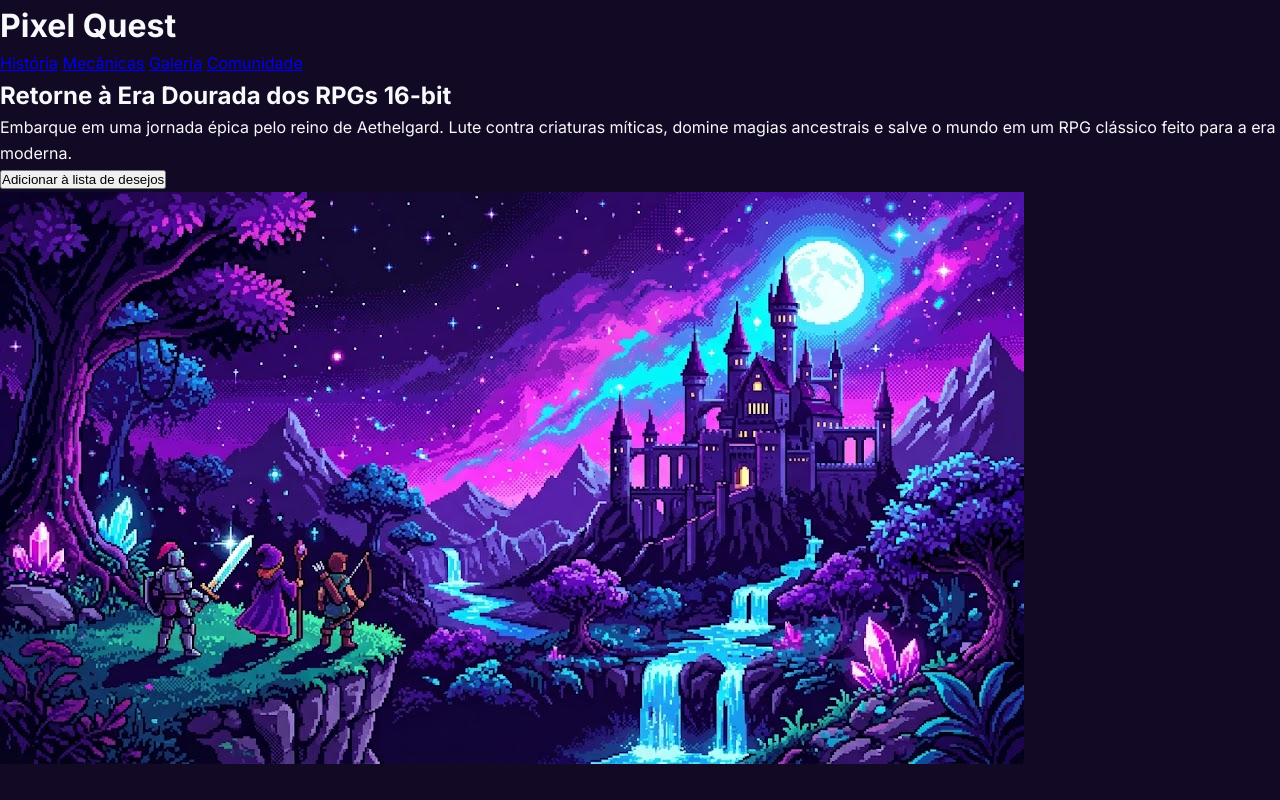
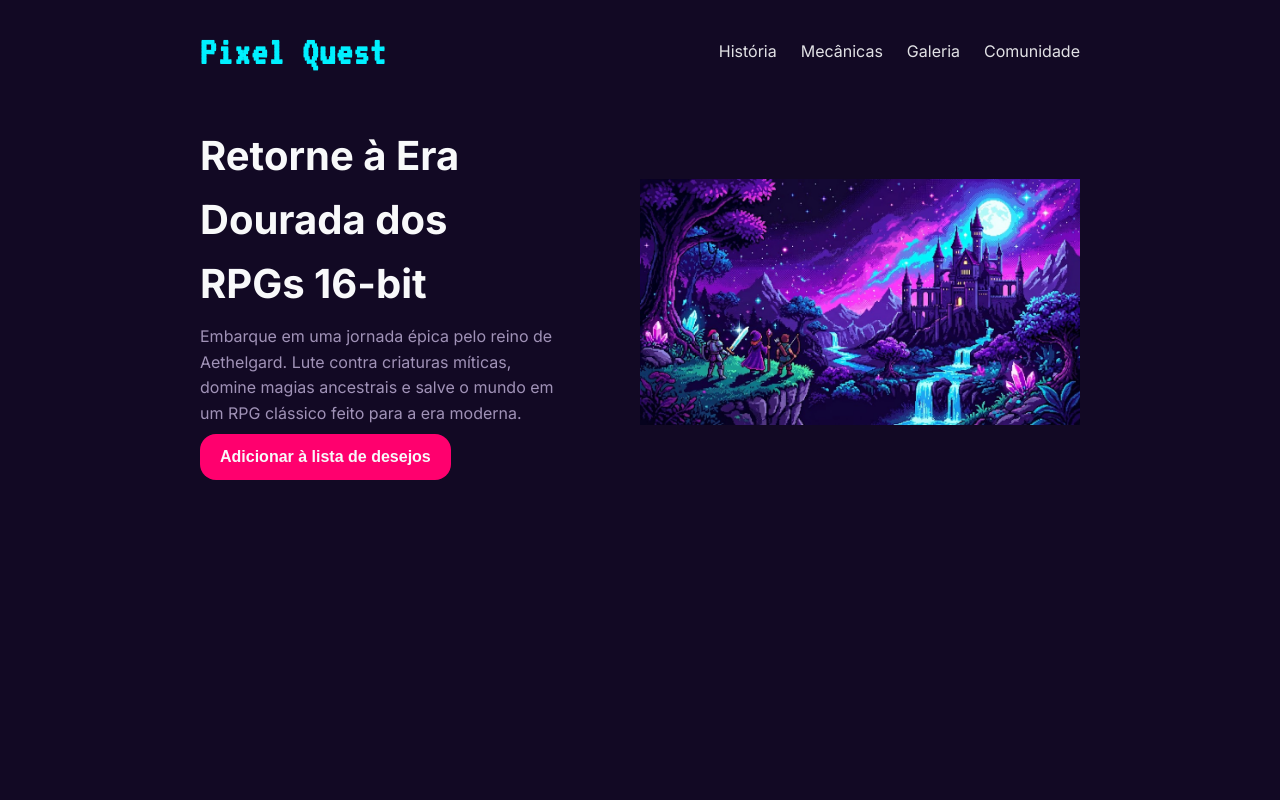
Before and after one commit to vinilossi/pixel-quest, a plain HTML site: page index.html in a window 1280 px wide. Drawn offline with Linux system fonts and the light colour scheme.

Commit message:
feat: add HTML and CSS styling for header and hero section

```diff
--- /dev/null
+++ b/css/header.css
@@ -0,0 +1,28 @@
+header {
+    display: flex;
+    align-items: center;
+    justify-content: space-between;
+    padding: 20px 200px;
+}
+
+h1 {
+    font-size: 24px;
+    font-family: 'VT323', monospace;
+    color: var(--accent-cyan);
+    font-size: 2.5rem;
+    letter-spacing: 1px;
+}
+
+nav {
+    display: flex;
+    gap: 24px;
+}
+
+.nav-link {
+    color: var(--text-primary);
+    opacity: 0.9;
+}
+
+.nav-link:hover {
+    color: var(--accent-pink, #ff006e);
+}
--- /dev/null
+++ b/css/hero.css
@@ -0,0 +1,43 @@
+.hero {
+    display: flex;
+    padding: 20px 200px;
+    gap: 5rem;
+    align-items: center;
+}
+
+.hero-content {
+    display: flex;
+    flex-direction: column;
+    gap: 0.5rem;
+    align-items: flex-start;
+}
+
+.hero-title {
+    font-size: 40px;
+    font-weight: 700;
+    color: var(--text-primary)
+}
+
+.hero-subtext {
+    color: var(--text-secondary);
+}
+
+.btn-primary {
+    background-color: var(--accent-pink);
+    color: var(--text-primary);
+    font-weight: 700;
+    font-size: 16px;
+    padding: 14px 20px;
+    border: none;
+    border-radius: 1rem;
+}
+
+.btn-primary:hover {
+    background-color: #e00060;
+    cursor: pointer;
+}
+
+.hero img {
+    width: 50%;
+    object-fit: cover;
+}
--- a/css/main.css
+++ b/css/main.css
@@ -1,5 +1,7 @@
 @import 'reset.css';
 @import 'variables.css';
+@import 'header.css';
+@import 'hero.css';
 
 body {
     background-color: var(--primary-bg-color);
@@ -7,3 +9,7 @@ body {
     font-family: var(--font-body);
     line-height: 1.6;
 }
+
+a {
+    text-decoration: none;
+}
--- a/index.html
+++ b/index.html
@@ -25,7 +25,7 @@
 
     <main>
       <section class="hero">
-        <div class="hero-dontent">
+        <div class="hero-content">
           <h2 class="hero-title">Retorne à Era Dourada dos RPGs 16-bit</h2>
           <p class="hero-subtext">
             Embarque em uma jornada épica pelo reino de Aethelgard. Lute contra
```
